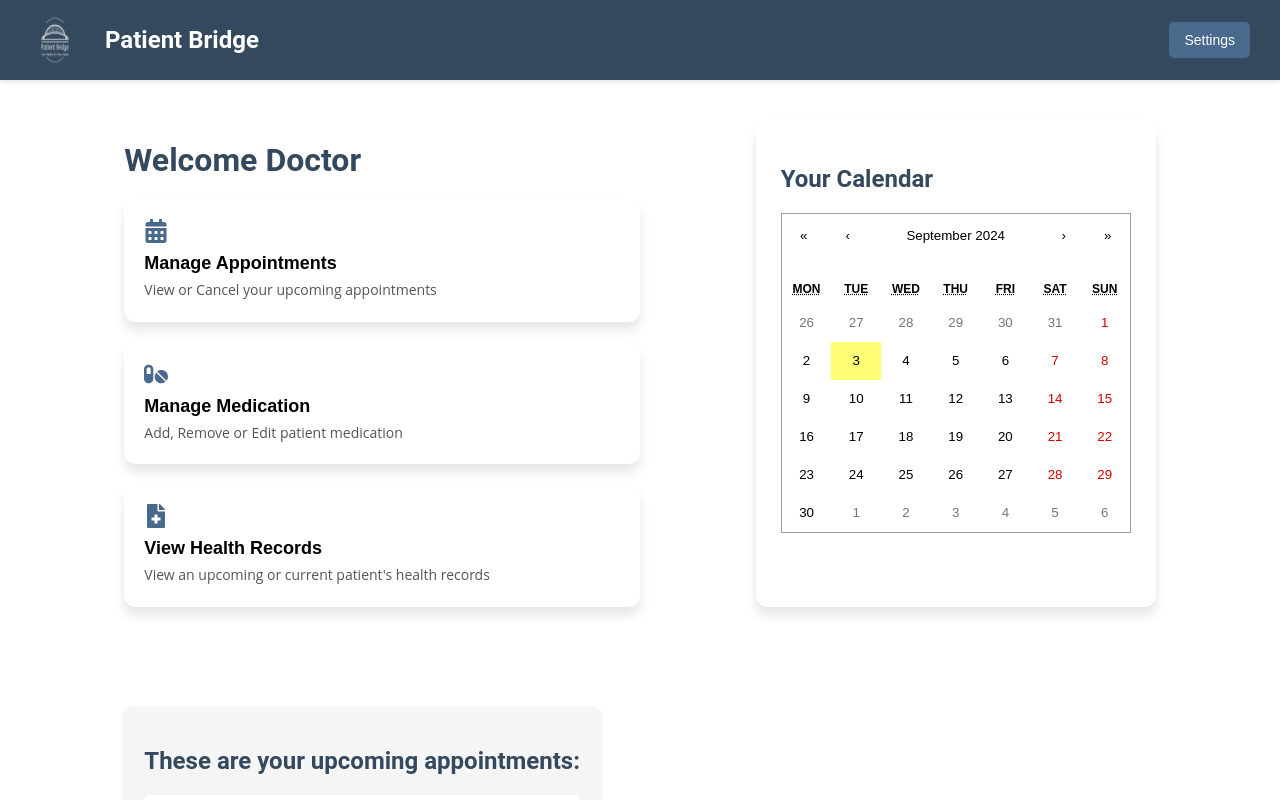
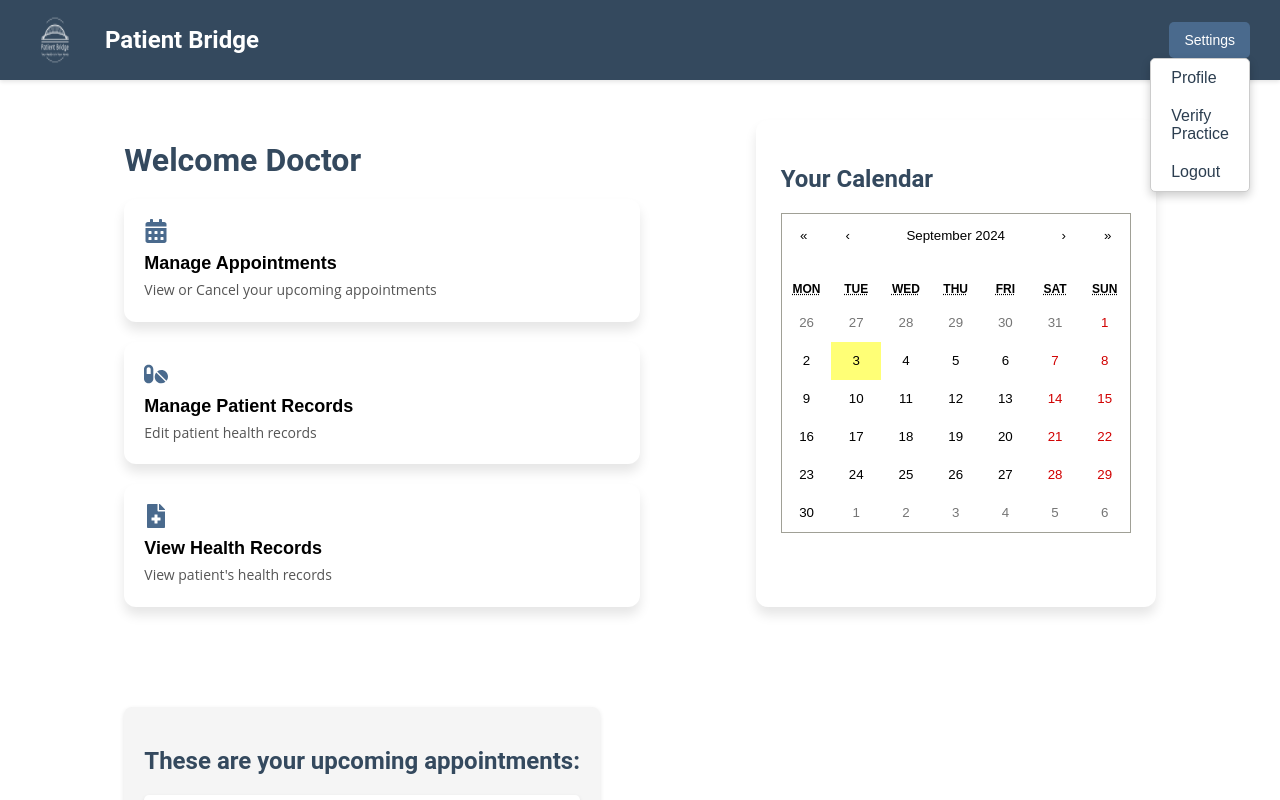
Before and after one commit to JewandreJuliano/Patient-Bridge, a React (Create React App) app in the folder patient-bridge/: page /doctor-dashboard in a window 1280 px wide. Both pictures are taken after a click on the button "Settings". Shown: the top 800 px of the page. Built offline with nearby package versions, Linux system fonts and the light colour scheme.

Commit message:
Updated Dashboards and LandingPage

```diff
--- a/patient-bridge/src/components/DoctorDashboard.jsx
+++ b/patient-bridge/src/components/DoctorDashboard.jsx
@@ -9,6 +9,11 @@ const DoctorDashboard = () => {
         { id: 1, date: new Date(2024, 9, 22), patient: 'John Doe', time: '10:00 AM' },
         { id: 2, date: new Date(2024, 9, 25), patient: 'Jane Smith', time: '2:00 PM' },
     ]);
+    const [showSettingsDropdown, setShowSettingsDropdown] = useState(false);
+
+const handleSettingsDropdownToggle = () => {
+    setShowSettingsDropdown(!showSettingsDropdown);
+};
 
     const tileContent = ({ date, view }) => {
         if (view === 'month') {
@@ -27,7 +32,16 @@ const DoctorDashboard = () => {
                     <h1 className="title">Patient Bridge</h1>
                 </div>
                 <div className="header-actions">
-                    <button className="settings-button">Settings</button>
+                <div className="settings-dropdown">
+            <button className="settings-button" onClick = {handleSettingsDropdownToggle}>Settings</button>
+            {showSettingsDropdown && (
+              <div className='settings-dropmenu'>
+                <a href='/' className='dropdown-item'>Profile</a>
+                <a href='/' className='dropdown-item'>Verify Practice</a>
+                <a href='/signup/doctor' className='dropdown-item'>Logout</a>
+              </div>
+            )}
+          </div>
                 </div>
             </header>
 
@@ -42,13 +56,13 @@ const DoctorDashboard = () => {
                         </div>
                         <div className="action-item">
                             <FaPills className="action-icon" />
-                            <h3>Manage Medication</h3>
-                            <p>Add, Remove or Edit patient medication</p>
+                            <h3>Manage Patient Records</h3>
+                            <p>Edit patient health records</p>
                         </div>
                         <div className="action-item">
                             <FaFileMedical className="action-icon" />
                             <h3>View Health Records</h3>
-                            <p>View an upcoming or current patient's health records</p>
+                            <p>View patient's health records</p>
                         </div>
                     </section>
                 </div>
--- a/patient-bridge/src/components/LandingPage.jsx
+++ b/patient-bridge/src/components/LandingPage.jsx
@@ -17,8 +17,8 @@ const LandingPage = () => {
                     <h1 className="title">Patient Bridge</h1>
                 </div>
                 <div className="auth-buttons">
-                    <Link to="/patient-dashboard" className="help-btn">Help</Link>
-                    <Link to="/login" className="login-btn">Login</Link>
+                    <a href='/'>Help</a>
+                    <a href = '/login' className='login-btn'>Login</a>
                     <div className="signup-dropdown">
                         <button className="signup-btn" onClick={handleDropdownToggle}>Sign Up</button>
                         {showDropdown && (
--- a/patient-bridge/src/components/PatientDashboard.jsx
+++ b/patient-bridge/src/components/PatientDashboard.jsx
@@ -5,8 +5,12 @@ import { Link } from 'react-router-dom';
 
 
 const PatientDashboard = () => {
-  const [isPopupOpen, setIsPopupOpen] = useState(false); // State to handle popup visibility
+  const [isPopupOpen, setIsPopupOpen] = useState(false);
+  const [showSettingsDropdown, setShowSettingsDropdown] = useState(false);
 
+const handleSettingsDropdownToggle = () => {
+    setShowSettingsDropdown(!showSettingsDropdown);
+};
   const openPopup = () => {
     setIsPopupOpen(true);
   };
@@ -28,7 +32,14 @@ const PatientDashboard = () => {
             Prescriptions
           </button>
           <div className="settings-dropdown">
-            <button className="settings-button">Settings</button>
+            <button className="settings-button" onClick = {handleSettingsDropdownToggle}>Settings</button>
+            {showSettingsDropdown && (
+              <div className='settings-dropmenu'>
+                <a href='/' className='dropdown-item'>General</a>
+                <a href='/signup/patient' className='dropdown-item'>Logout</a>
+                <a href='/' className='dropdown-item'>Notification Preferences</a>
+              </div>
+            )}
           </div>
         </div>
       </header>
--- a/patient-bridge/src/styles/PatientDashboard.css
+++ b/patient-bridge/src/styles/PatientDashboard.css
@@ -18,6 +18,35 @@ body {
     background-color: #2c3e50;
   }
 
+.settings-dropdown {
+    position: relative;
+    width: auto;
+}
+
+.settings-dropmenu {
+    display: flex;
+    flex-direction: column;
+    position: absolute;
+    top: 100%;
+    right: 0;
+    background-color: #fff;
+    border: 1px solid #ccc;
+    border-radius: 5px;
+    box-shadow: 0px 4px 10px rgba(0, 0, 0, 0.2);
+    z-index: 1000;
+}
+
+.dropdown-item {
+    padding: 10px 20px;
+    text-decoration: none;
+    color: #2c3e50;
+    font-size: 16px;
+    transition: background-color 0.3s;
+}
+
+.dropdown-item:hover {
+    background-color: #f0f0f0;
+}
   .header-actions {
     display: flex;
     align-items: center;
```
